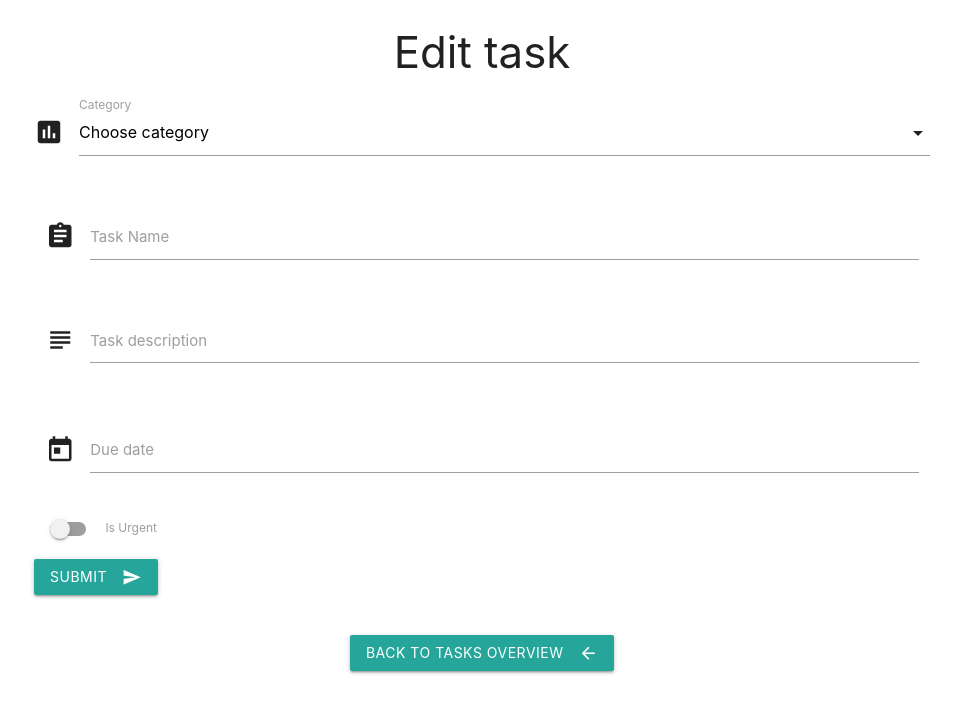
After one commit to dejvoss/flask-task-manager, a Flask app: template templates/edittask.html in a window 1280 px wide. The commit adds this page. Shown: the top 713 px of the page, without its empty margins (158-1111 px from the left). Run offline with Flask 2, Linux system fonts and the light colour scheme; the template is opened without the code that fills it, so the values that code supplies are empty; some libraries are stand-ins or nearby versions.

Commit message:
fix the bug with edit task - tasks instead of task; fix the bug with calendar - replace js link to materialize for newest

```diff
--- a/app.py
+++ b/app.py
@@ -29,6 +29,14 @@ def insert_task():
     tasks.insert_one(request.form.to_dict())
     return redirect(url_for('get_tasks'))
 
+@app.route('/edit_task/<task_id>')
+def edit_task(task_id):
+    the_task =  mongo.db.tasks.find_one({"_id": ObjectId(task_id)})
+    all_categories =  mongo.db.categories.find()
+    return render_template('edittask.html', task=the_task,
+                           categories=all_categories)
+
+
 
 if __name__ == '__main__':
     app.run(host=os.environ.get('IP'),
--- a/templates/base.html
+++ b/templates/base.html
@@ -3,10 +3,13 @@
 
 <head>
 	<title>Task Manager by DezOss</title>
-	<link href="https://fonts.googleapis.com/icon?family=Material+Icons" rel="stylesheet">
-
-	<link rel="stylesheet" href="https://cdnjs.cloudflare.com/ajax/libs/materialize/0.100.2/css/materialize.min.css">
+      <!--Import Google Icon Font-->
+      <link href="https://fonts.googleapis.com/icon?family=Material+Icons" rel="stylesheet">
+      <!--Import materialize.css-->
+	  <link rel="stylesheet" href="https://cdnjs.cloudflare.com/ajax/libs/materialize/1.0.0/css/materialize.min.css">
+	<!-- Import own style.css -->
 	<link rel="stylesheet" href="{{url_for('static', filename='CSS/style.css')}}" type="text/css"/>
+	<meta name="viewport" content="width=device-width, initial-scale=1.0"/>
 </head>
 
 <body>
@@ -16,14 +19,15 @@
 </div>
 	<script src="https://code.jquery.com/jquery-3.5.1.min.js"
 		integrity="sha256-9/aliU8dGd2tb6OSsuzixeV4y/faTqgFtohetphbbj0=" crossorigin="anonymous"></script>
-	<script src="https://cdnjs.cloudflare.com/ajax/libs/materialize/1.0.0/js/materialize.min.js"></script>
+		<script src="https://cdnjs.cloudflare.com/ajax/libs/materialize/1.0.0/js/materialize.min.js"></script>
+    </body>
 	<script type="text/javascript">
 		$(document).ready(function(){
     $('.collapsible').collapsible();
-    $('.datepicker').datepicker();
      $('select').formSelect();
+	 $('.datepicker').datepicker();
+})
 
-  });
 
 //   $(document).ready(function(){
 //     $('.datepicker').datepicker();
--- /dev/null
+++ b/templates/edittask.html
@@ -0,0 +1,64 @@
+{% extends 'base.html' %} {% block content %}
+
+<h3>Edit task</h3>
+
+<div class="row">
+	<form action="{{ url_for('insert_task') }}" method="POST" class="col s12">
+		<div class="row">
+			<div class="row">
+				<div class="input-field col s12">
+					<i class="material-icons prefix">poll</i>
+					<select id="category" name="category_name">
+						<option value="" disabled selected>Choose category</option>
+						{% for cat in categories %}
+						<option value="{{cat.category_name}}">{{cat.category_name}}</option>
+						{% endfor %}
+					</select>
+					<label>Category</label>
+				</div>
+			</div>
+
+			<div class="input-field col s12">
+				<i class="material-icons prefix">assignment</i>
+				<input id="task_name" name="task_name" type="text" class="validate">
+				<label for="icon_prefix">Task Name</label>
+			</div>
+		</div>
+		<div class="row">
+			<div class="input-field col s12">
+				<i class="material-icons prefix">subject</i>
+				<textarea id="task_description" name="task_description" class="materialize-textarea"></textarea>
+				<label for="icon_telephone">Task description</label>
+			</div>
+		</div>
+		<div class="row">
+			<div class="input-field col s12">
+				<i class="material-icons prefix">today</i>
+				<input id="due_date" name="due_date" type="text" class="datepicker">
+				<label for="icon_prefix">Due date</label>
+			</div>
+		</div>
+
+		<div class="row">
+			<div class="switch">
+				<label>
+
+					<input id="is_urgent" name="is_urgent" type="checkbox">
+					<span class="lever"></span>
+					Is Urgent
+				</label>
+			</div>
+		</div>
+		<div class="row">
+			<button class="btn waves-effect waves-light" type="submit" name="action">Submit
+				<i class="material-icons right">send</i>
+			</button>
+		</div>
+	</form>
+</div>
+<div class="center_btn">
+	<a class="waves-effect waves-light btn" href="{{url_for('get_tasks')}}"><i
+			class="material-icons right">arrow_back</i>Back to Tasks Overview</a>
+</div>
+
+{% endblock %}
--- a/templates/tasks.html
+++ b/templates/tasks.html
@@ -11,7 +11,7 @@
       <div class="col s3">
         <i class="material-icons">expand_more</i>
         <a class="waves-effect waves-light btn btn_small ">done</a>
-        <a class="waves-effect waves-light btn btn_small blue">edit</a>
+        <a href="{{url_for('edit_task', task_id=tasks._id)}}"class="waves-effect waves-light btn btn_small blue">edit</a>
 
       </div>
       <div class="task_header col s9">
```
